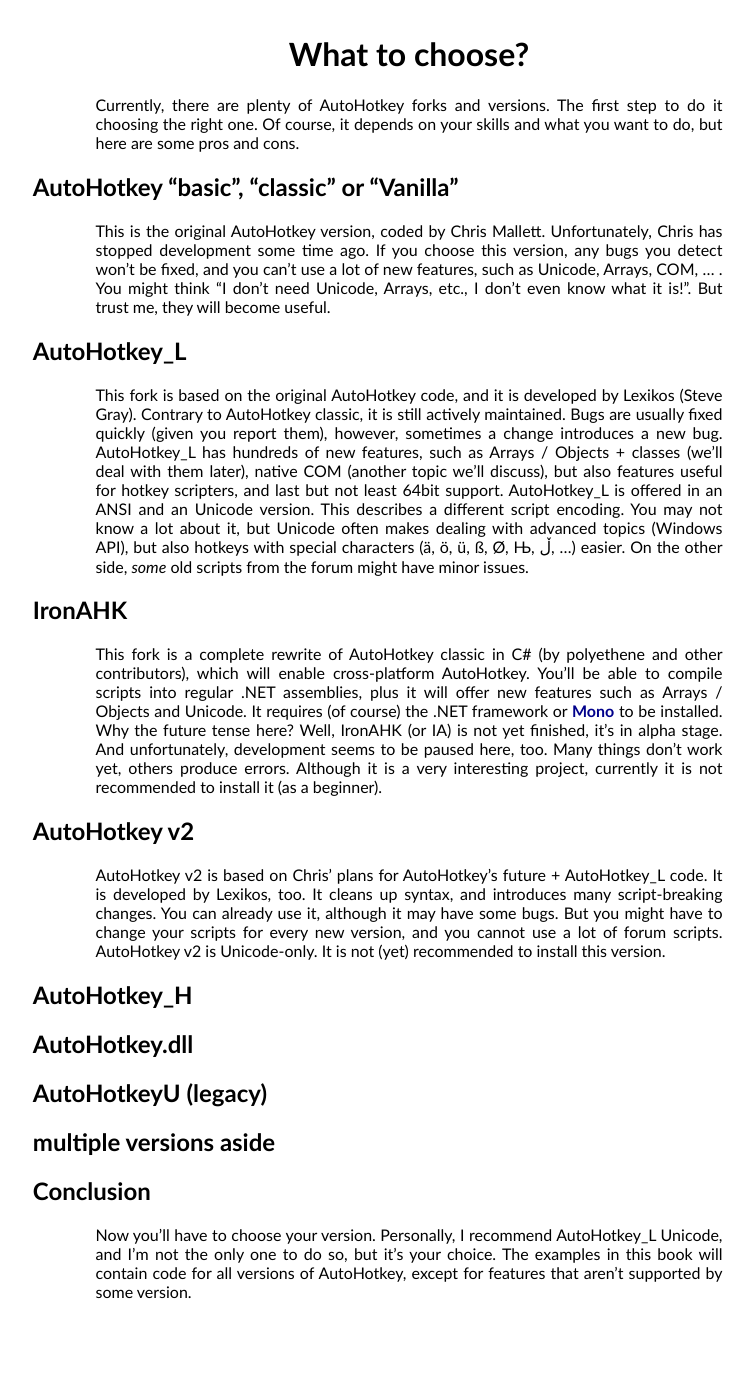
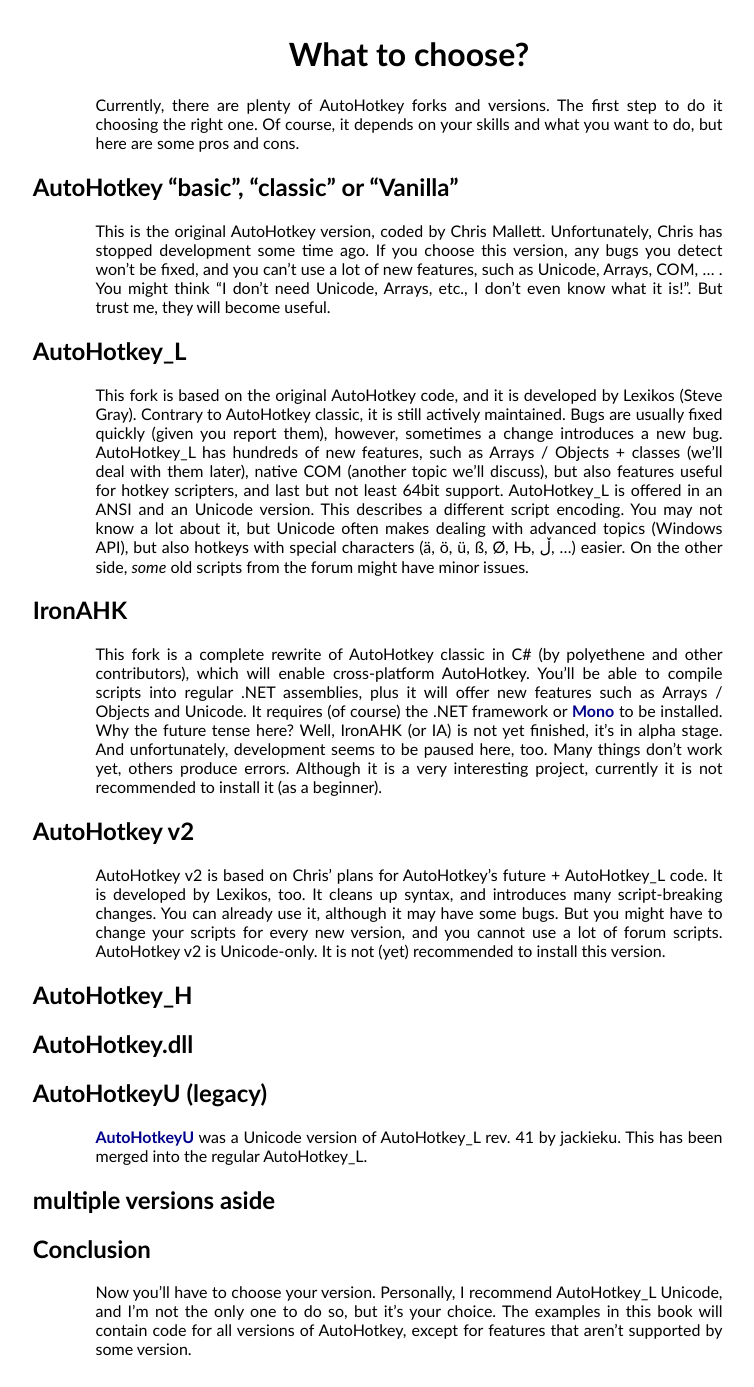
Before and after one commit to maul-esel/ahkbook, a Jekyll site: the page built from en/_posts/2011-10-30-What-Version-To-Choose.markdown, in a window 1280 px wide. Shown: the whole page, without its empty margins (231-985 px from the left). Built offline with Jekyll 4.4.1, drawn with Linux system fonts in a browser that asks for light colours; before the commit the page ends 1330 px from its top, so only the background shows below that.

Commit message:
add paragraph on AutoHotkeyU

```diff
--- a/en/_posts/2011-10-30-What-Version-To-Choose.markdown
+++ b/en/_posts/2011-10-30-What-Version-To-Choose.markdown
@@ -34,6 +34,7 @@ It is not (yet) recommended to install this version.
 ## AutoHotkey.dll
 
 ## AutoHotkeyU (legacy)
+[AutoHotkeyU](http://www.autohotkey.com/forum/viewtopic.php?t=50485) was a Unicode version of AutoHotkey_L rev. 41 by jackieku. This has been merged into the regular AutoHotkey_L.
 
 ## multiple versions aside
 
```
